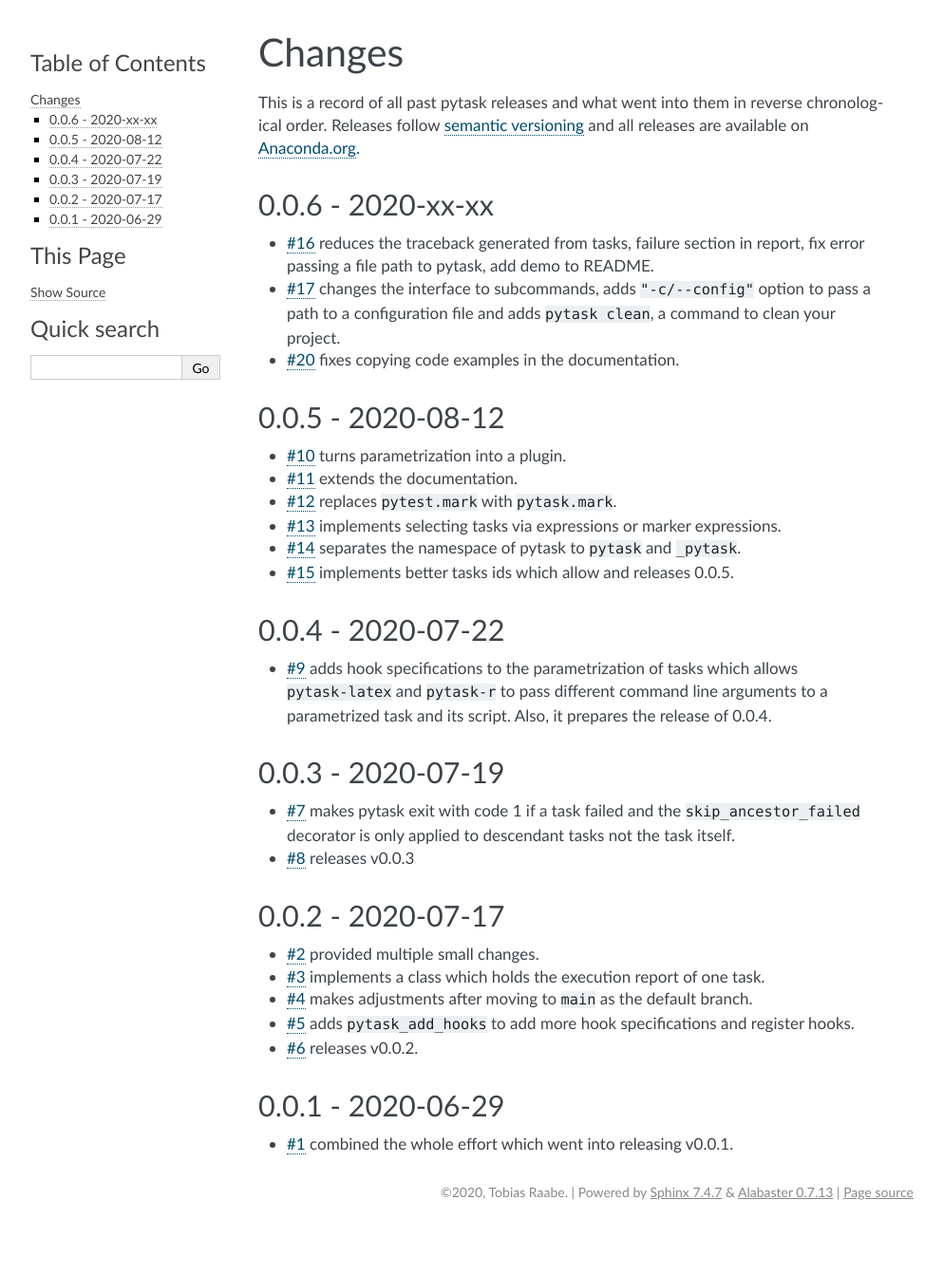
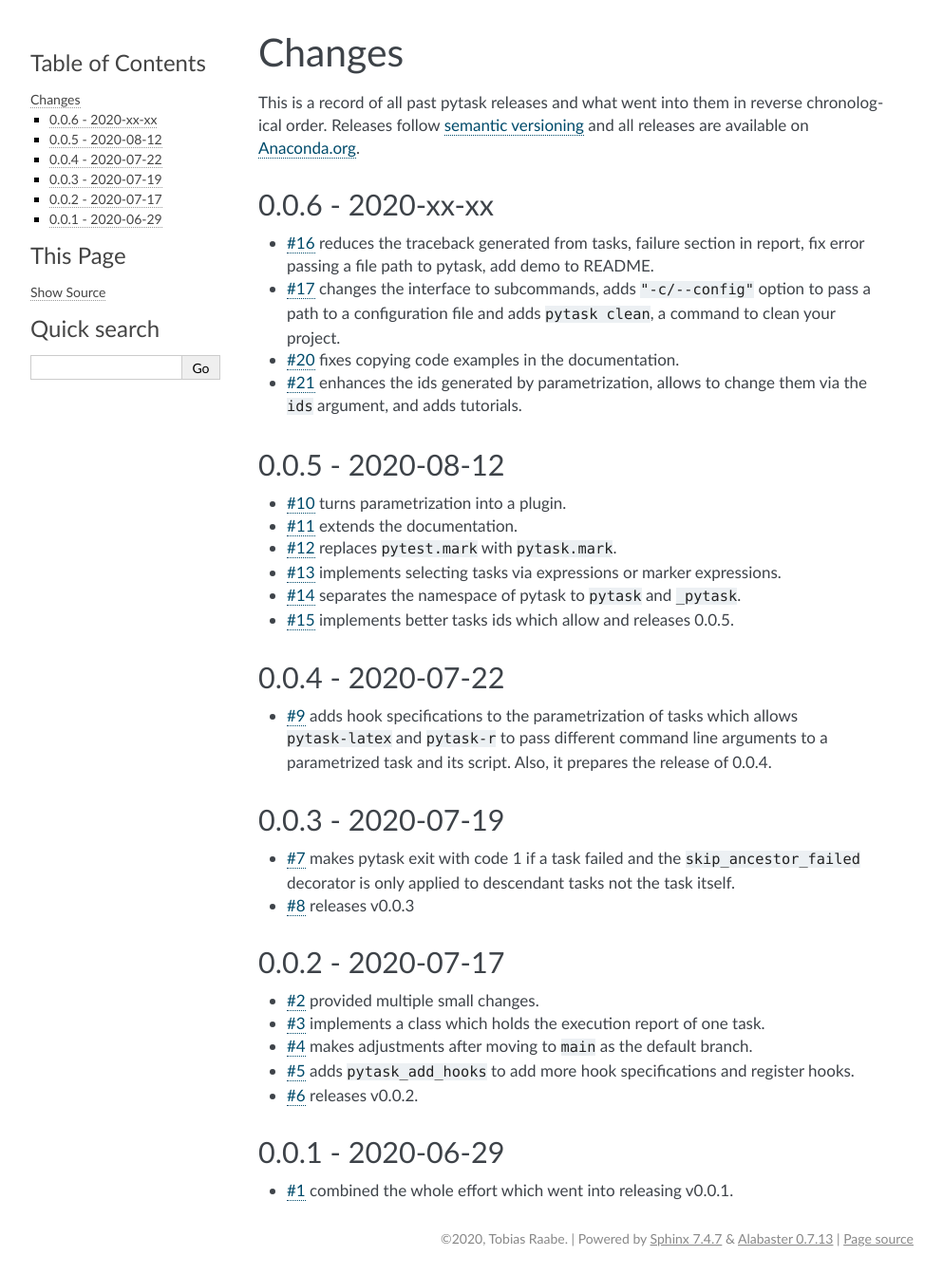
Before and after one commit to pytask-dev/pytask, a Sphinx documentation site: the page built from docs/changes.rst, in a window 1280 px wide. Shown: the whole page at 95% size, without its empty margins (148-1141 px from the left). Built offline with Sphinx 7.4.7, drawn with Linux system fonts in a browser that asks for light colours; pages that are not in the unit, such as notebooks, are missing from menus; before the commit the page ends 1294 px from its top, so only the background shows below that.

Commit message:
Add to changes.

```diff
--- a/docs/changes.rst
+++ b/docs/changes.rst
@@ -15,6 +15,8 @@ all releases are available on `Anaconda.org <https://anaconda.org/pytask/pytask>
   path to a configuration file and adds ``pytask clean``, a command to clean your
   project.
 - :gh:`20` fixes copying code examples in the documentation.
+- :gh:`21` enhances the ids generated by parametrization, allows to change them via the
+  ``ids`` argument, and adds tutorials.
 
 
 0.0.5 - 2020-08-12
```
